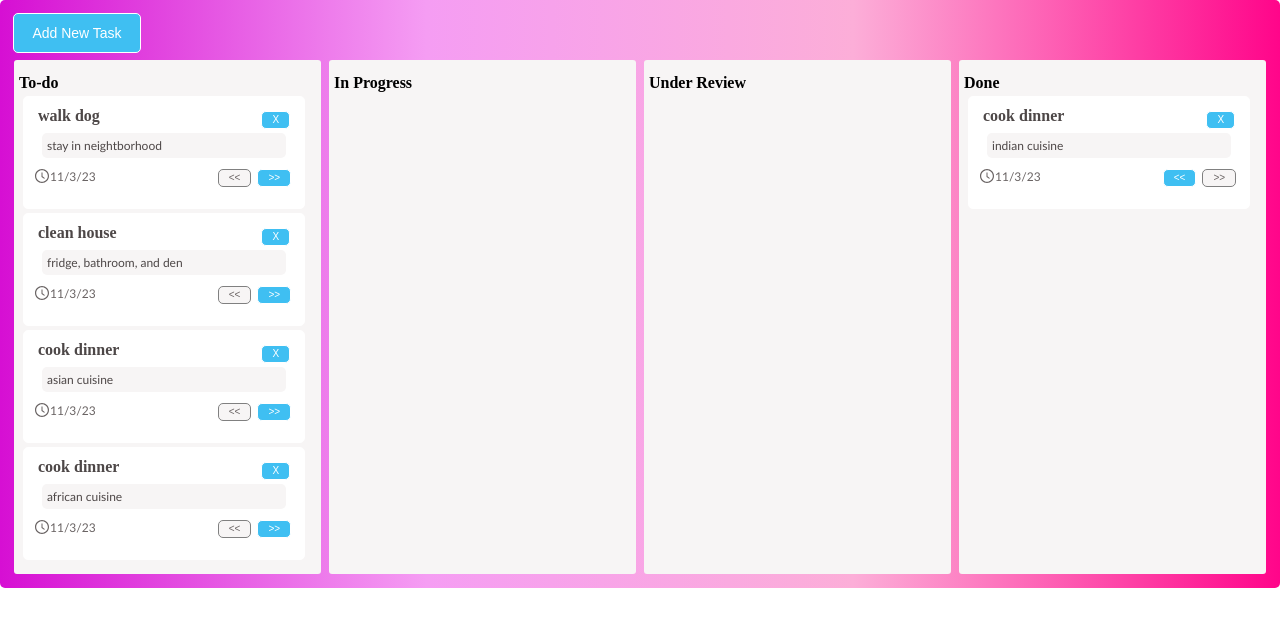
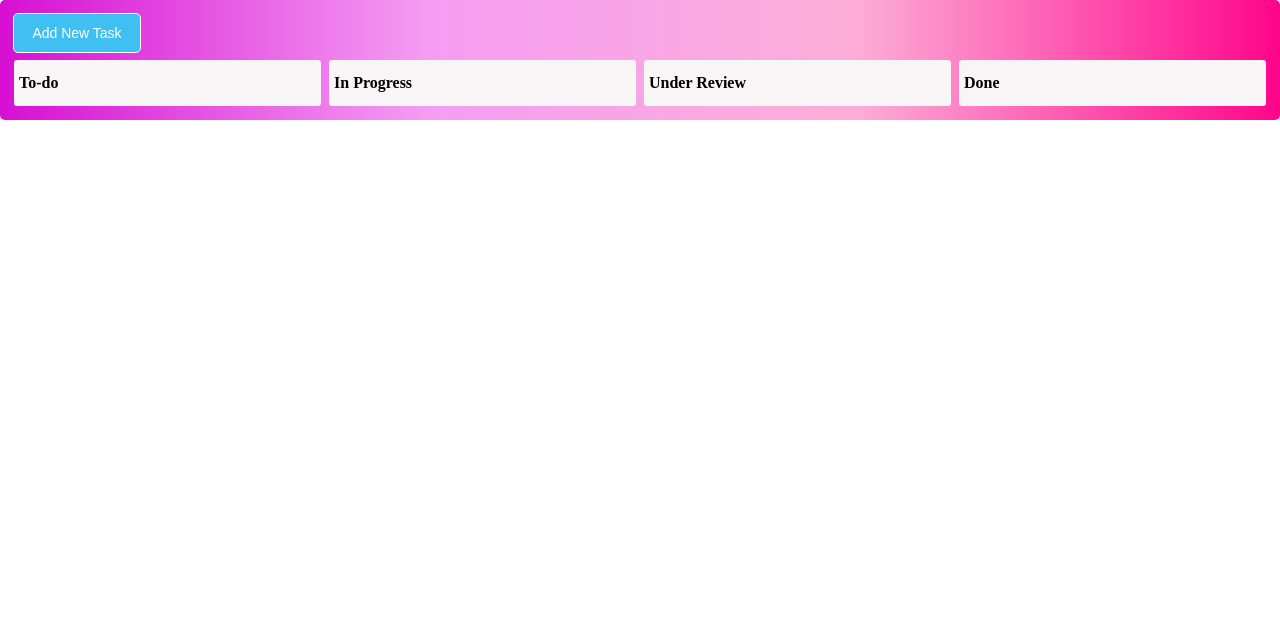
Before and after one commit to dayblassingame/CapableTM, a React app: page / in a window 1280 px wide. Shown: the top 626 px of the page. Built offline with nearby package versions, Linux system fonts and the light colour scheme.

Commit message:
removed test data

```diff
--- a/index.js
+++ b/index.js
@@ -5,37 +5,5 @@ import ReactDOM from "react-dom";
 import {App} from './src/App'
 const rootElement = document.getElementById('app');
 
-let tasks = [
-    {
-        name:'walk dog',
-        details:'stay in neightborhood',
-        currentStage:0,
-        dueDate: new Date()
-    },
-    {
-        name:'clean house',
-        details:'fridge, bathroom, and den',
-        currentStage:0,
-        dueDate: new Date()
-    },
-    {
-        name:'cook dinner',
-        details:'asian cuisine',
-        currentStage:0,
-        dueDate: new Date()
-    },
-    {
-        name:'cook dinner',
-        details:'indian cuisine',
-        currentStage:3,
-        dueDate: new Date()
-    },
-    {
-        name:'cook dinner',
-        details:'african cuisine',
-        currentStage:0,
-        dueDate: new Date()
-    }
-]
 
-ReactDOM.render(<App taskProp={tasks}/>, rootElement);
+ReactDOM.render(<App/>, rootElement);
```
